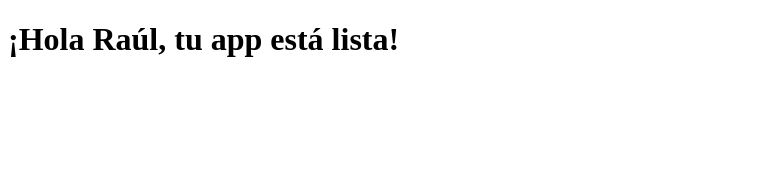
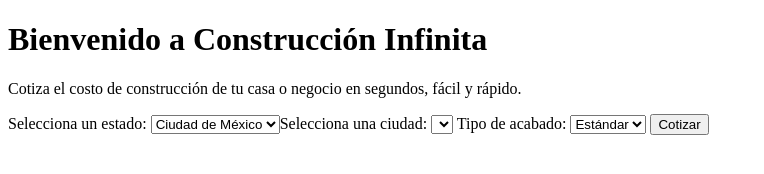
Before and after one commit to Raulinfinity/construccioninfinita, a plain HTML site: page index.html in a window 1280 px wide. Shown: the whole page, without its empty margins (0-764 px from the left). Drawn offline with Linux system fonts and the light colour scheme.

Commit message:
Update index.html

```diff
--- a/index.html
+++ b/index.html
@@ -1,19 +1,28 @@
-<!DOCTYPE html>
-<html lang="es">
+<!DOCTYPE html><html lang="es">
 <head>
-    <meta charset="UTF-8">
-    <meta name="viewport" content="width=device-width, initial-scale=1.0">
-    <title>Construcción Infinita</title>
-    <link rel="manifest" href="manifesto.json"> <!-- Enlace correcto al manifiesto -->
-    <link rel="icon" href="icono-192x192.png" type="image/png"> <!-- Icono para pestaña navegador -->
-    <meta name="theme-color" content="#d0e7ff"> <!-- Color de la barra de navegación -->
+  <meta charset="UTF-8">
+  <meta name="viewport" content="width=device-width, initial-scale=1.0">
+  <title>Construcción Infinita</title>
+  <link rel="manifest" href="manifest.json">
+  <link rel="icon" href="icono-192x192.png" sizes="192x192">
+  <link rel="icon" href="icono-512x512.png" sizes="512x512">
+  <meta name="theme-color" content="#d0e7ff">
 </head>
 <body>
-    <h1>¡Hola Raúl, tu app está lista!</h1>
+  <h1>Bienvenido a Construcción Infinita</h1>
+  <p>Cotiza el costo de construcción de tu casa o negocio en segundos, fácil y rápido.</p>  <form id="cotizador-form">
+    <label for="estado">Selecciona un estado:</label>
+    <select id="estado"></select><label for="ciudad">Selecciona una ciudad:</label>
+<select id="ciudad"></select>
 
-    <!-- Aquí iría el resto del contenido de tu app como formulario, precios, cotizador, etc. -->
+<label for="acabado">Tipo de acabado:</label>
+<select id="acabado">
+  <option value="estandar">Estándar</option>
+  <option value="premium">Premium</option>
+  <option value="lujo">Lujo</option>
+</select>
 
-    <script src="datos-estados-ciudades.js"></script>
-    <script src="funciones-cotizador.js"></script>
-</body>
+<button type="submit">Cotizar</button>
+
+  </form>  <div id="resultado"></div>  <script src="datos-estados-ciudades.js"></script>  <script src="funciones-cotizador.js"></script>  <script src="service-worker.js"></script></body>
 </html>
```
